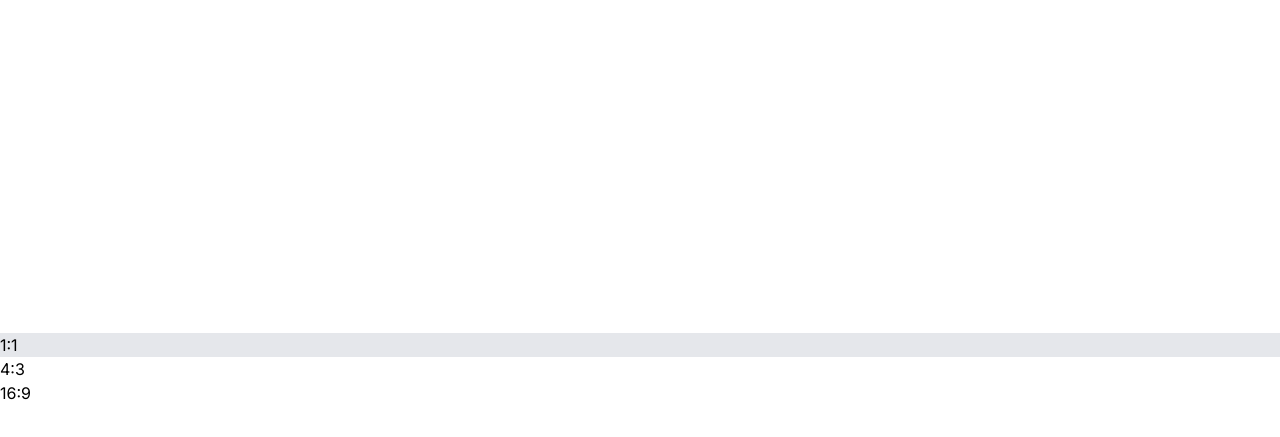
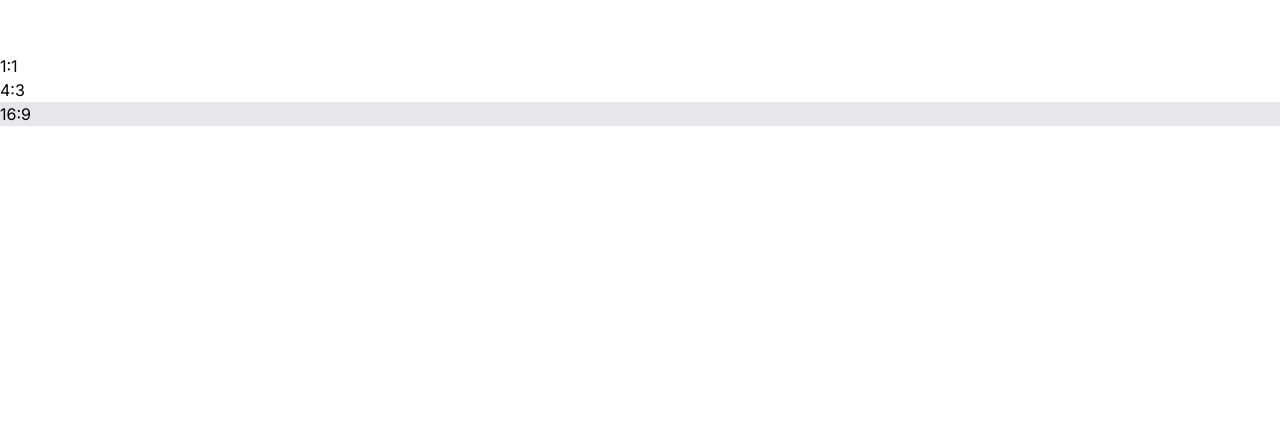
Before and after one commit to m1nsuppp/i-never-test-my-code, a Next.js app: page /editor in a window 1280 px wide. Shown: the part 307-744 px from the top of the page. Built offline with nearby package versions, Linux system fonts and the light colour scheme.

Commit message:
[feat] zustand with react-query 예제

```diff
--- a/app/(pages)/editor/_contexts/aspect-ratio-provider.tsx
+++ b/app/(pages)/editor/_contexts/aspect-ratio-provider.tsx
@@ -18,7 +18,9 @@ interface AspectRatioStore {
 const AspectRatioStoreContext = createContext<StoreApi<AspectRatioStore> | undefined>(undefined);
 AspectRatioStoreContext.displayName = 'AspectRatioStoreContext';
 
-export function createAspectRatioStore(initialAspectRatio: AspectRatio) {
+export function createAspectRatioStore(
+  initialAspectRatio: AspectRatio,
+): StoreApi<AspectRatioStore> {
   return createStore<AspectRatioStore>((set) => ({
     aspectRatio: initialAspectRatio,
     setAspectRatio: (aspectRatio) => set({ aspectRatio }),
@@ -30,7 +32,10 @@ interface AspectRatioProviderProps {
   initialAspectRatio: AspectRatio;
 }
 
-export function AspectRatioProvider({ children, initialAspectRatio }: AspectRatioProviderProps) {
+export function AspectRatioProvider({
+  children,
+  initialAspectRatio,
+}: AspectRatioProviderProps): JSX.Element {
   const [store] = useState(() => createAspectRatioStore(initialAspectRatio));
 
   return (
@@ -38,7 +43,7 @@ export function AspectRatioProvider({ children, initialAspectRatio }: AspectRati
   );
 }
 
-export function useAspectRatioStore<T>(selector: (state: AspectRatioStore) => T) {
+export function useAspectRatioStore<T>(selector: (state: AspectRatioStore) => T): T {
   const store = useTypedContext(AspectRatioStoreContext);
 
   return useStore(store, selector);
--- a/app/(pages)/editor/page.tsx
+++ b/app/(pages)/editor/page.tsx
@@ -1,18 +1,39 @@
+'use client';
+
+import { Suspense } from 'react';
 import { AspectRatioSelect } from './_components/aspect-ratio-select';
 import { Canvas } from './_components/canvas';
-import { AspectRatioProvider } from './_contexts/aspect-ratio-provider';
+import { type AspectRatio, AspectRatioProvider } from './_contexts/aspect-ratio-provider';
+import { useSuspenseQuery } from '@tanstack/react-query';
 
-export default function EditorPage(): JSX.Element {
+function _EditorPage(): JSX.Element {
+  const { data: aspectRatio } = useSuspenseQuery({
+    queryKey: ['aspect-ratio'],
+    queryFn: async () => {
+      const response = await fetch('http://localhost:3000/api/canvas');
+
+      if (!response.ok) {
+        throw new Error('Failed to get aspect ratio');
+      }
+
+      const aspectRatio = (await response.json()) as AspectRatio;
+
+      return aspectRatio;
+    },
+  });
+
   return (
-    <AspectRatioProvider
-      initialAspectRatio={{
-        width: 1,
-        height: 1,
-        label: '1:1',
-      }}
-    >
+    <AspectRatioProvider initialAspectRatio={aspectRatio}>
       <Canvas />
       <AspectRatioSelect />
     </AspectRatioProvider>
   );
 }
+
+export default function EditorPage() {
+  return (
+    <Suspense fallback={<p>Loading...</p>}>
+      <_EditorPage />
+    </Suspense>
+  );
+}
--- /dev/null
+++ b/app/api/canvas/route.ts
@@ -0,0 +1,16 @@
+import { AspectRatio } from '@/app/(pages)/editor/_contexts/aspect-ratio-provider';
+import { NextResponse, type NextRequest } from 'next/server';
+
+export async function GET(_request: NextRequest): Promise<NextResponse<AspectRatio>> {
+  await sleep(1000);
+
+  return NextResponse.json({
+    width: 1360,
+    height: 768,
+    label: '16:9',
+  });
+}
+
+function sleep(ms: number): Promise<void> {
+  return new Promise((resolve) => setTimeout(resolve, ms));
+}
```
